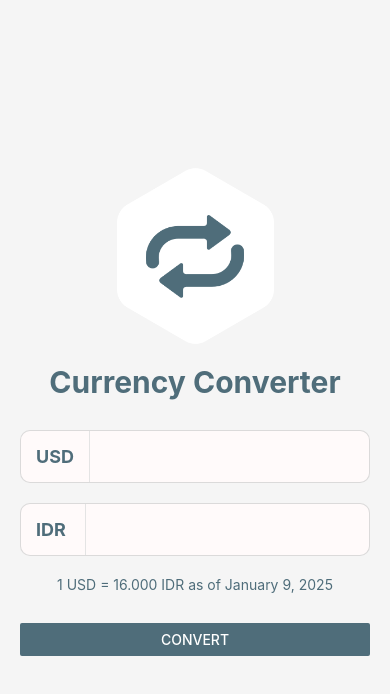
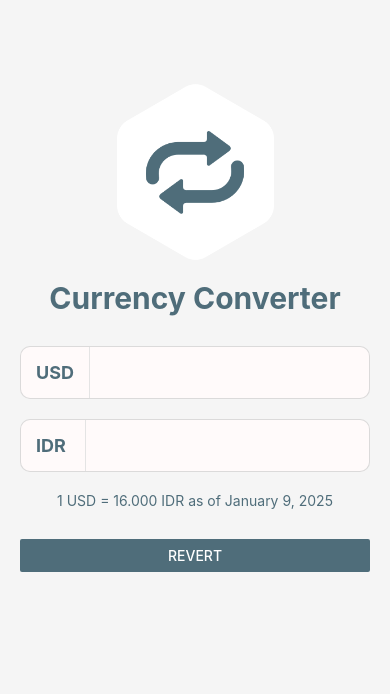
Before and after one commit to raihan71/Digicollect, a React Native app: screen / in a window 390 px wide. Shown: the top 694 px of the page. Built offline with nearby package versions, Linux system fonts and the light colour scheme.

Commit message:
On Input Scrollable - Add Hooks Component For Scrollable Area

```diff
--- /dev/null
+++ b/src/components/KeyboardSpace.tsx
@@ -0,0 +1,33 @@
+import React, {useEffect} from 'react';
+import {View, Keyboard, StyleSheet} from 'react-native';
+
+const styles = StyleSheet.create({
+  container: {
+    left: 0,
+    right: 0,
+    bottom: 0,
+  },
+});
+
+interface KeyboardSpacerProps {
+  onToggle?: (keyboardState: boolean) => void;
+}
+
+export const KeyboardSpacer = ({onToggle}: KeyboardSpacerProps) => {
+  useEffect(() => {
+    const showListener = Keyboard.addListener('keyboardDidShow', () => {
+      onToggle && onToggle(true);
+    });
+
+    const hideListener = Keyboard.addListener('keyboardDidHide', () => {
+      onToggle && onToggle(false);
+    });
+
+    return () => {
+      showListener.remove();
+      hideListener.remove();
+    };
+  }, [onToggle]);
+
+  return <View style={[styles.container]} />;
+};
--- a/src/screens/Home.tsx
+++ b/src/screens/Home.tsx
@@ -1,4 +1,4 @@
-import React from 'react';
+import React, {useState} from 'react';
 import {
   View,
   StyleSheet,
@@ -8,9 +8,11 @@ import {
   Button,
   Alert,
   Text,
+  ScrollView,
 } from 'react-native';
 import {MIN_SCREEN} from '../constants/common';
 import {MenuInput} from '../components';
+import {KeyboardSpacer} from '../components/KeyboardSpace';
 
 const screen = Dimensions.get('window');
 
@@ -53,14 +55,24 @@ const styles = StyleSheet.create({
   p20: {
     padding: 20,
   },
+  ptAuto: {
+    paddingTop: screen.height * 0.1,
+  },
 });
 
 export const Home = () => {
+  const [scrollEnable, setScrollEnable] = useState(false);
   return (
-    <View style={[styles.container, styles.justifyCenter]}>
+    <View style={[styles.container]}>
       <StatusBar barStyle="dark-content" backgroundColor="#F5F5F5" />
+      <ScrollView scrollEnabled={scrollEnable}>
+        <View style={styles.ptAuto}>
           <View
-        style={[styles.alignCenter, styles.justifyCenter, styles.borderImg]}>
+            style={[
+              styles.alignCenter,
+              styles.justifyCenter,
+              styles.borderImg,
+            ]}>
             <Image
               source={require('../assets/images/background.png')}
               style={styles.logoBackground}
@@ -95,8 +107,12 @@ export const Home = () => {
           </Text>
 
           <View style={styles.p20}>
-        <Button color="#4f6d7a" title="Convert" onPress={() => {}} />
+            <Button color="#4f6d7a" title="Revert" onPress={() => {}} />
           </View>
+
+          <KeyboardSpacer onToggle={isVisble => setScrollEnable(isVisble)} />
+        </View>
+      </ScrollView>
     </View>
   );
 };
```
Lines whose indentation alone changed are shown as unchanged.
